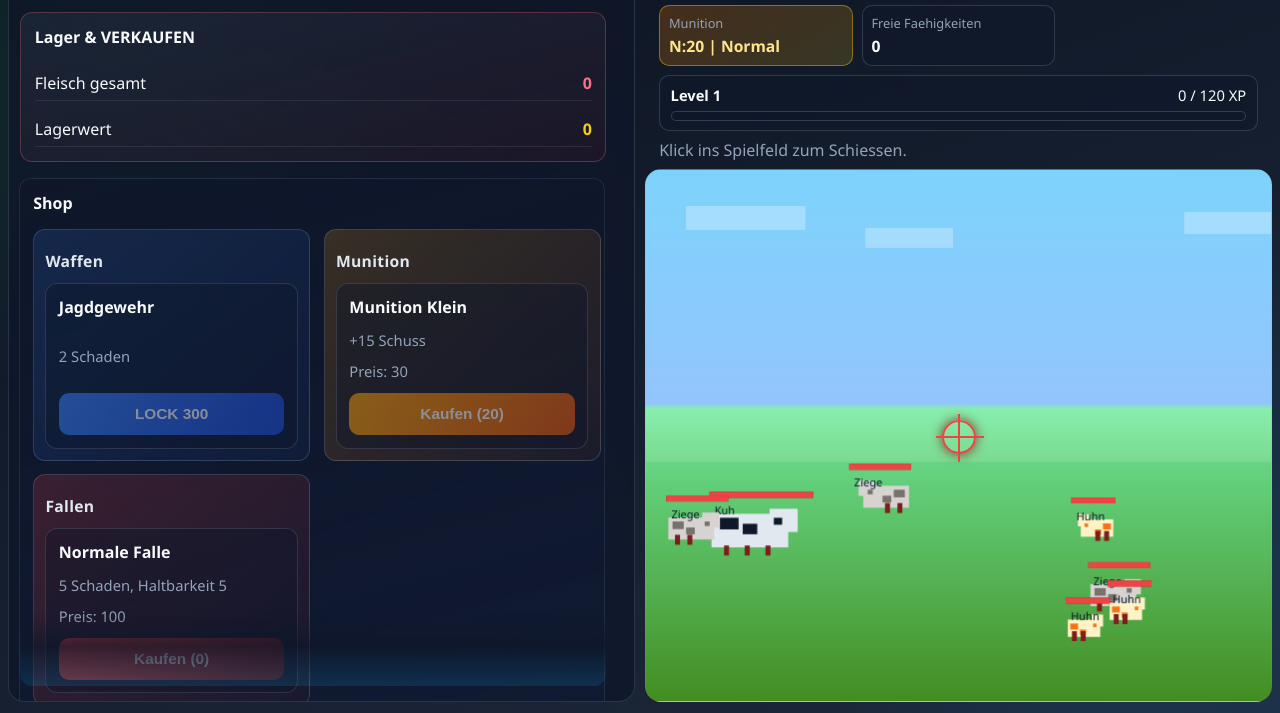
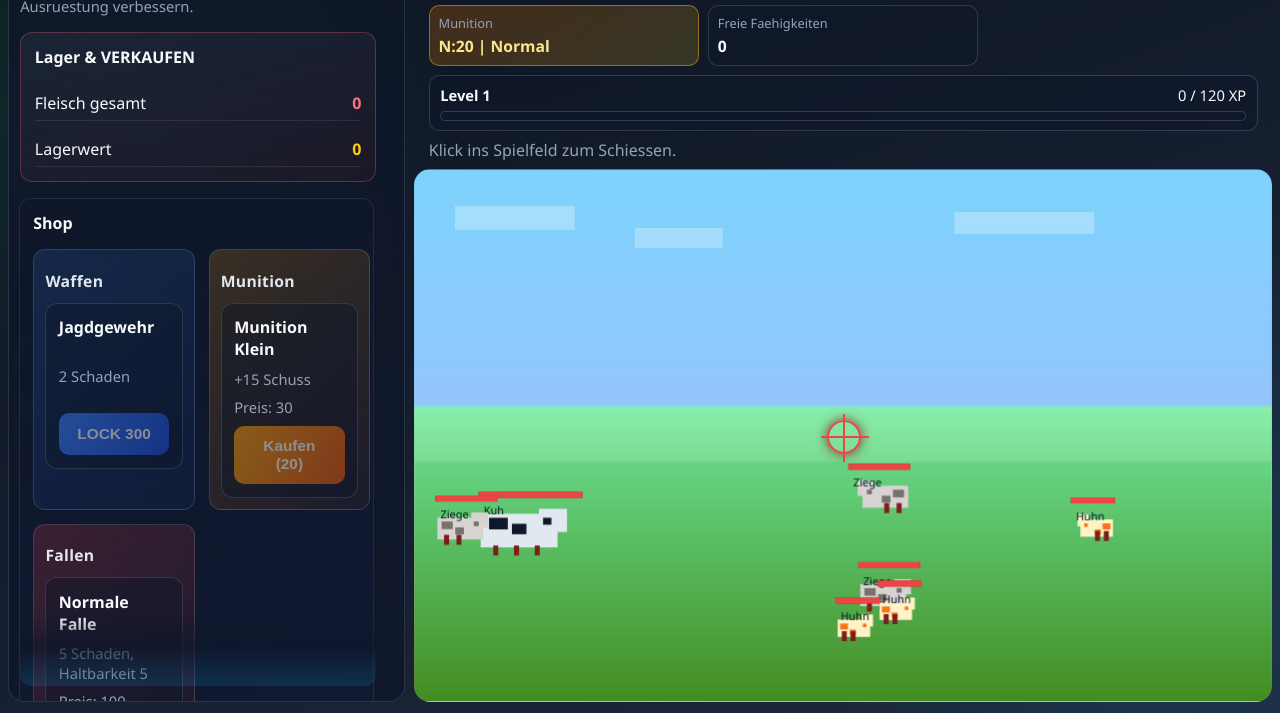
Before and after one commit to paulCPU-1907/Meine-erste-Website, a plain HTML site: page index.html in a window 1280 px wide. Shown: the part 87-800 px from the top of the page. Drawn offline with Linux system fonts and the light colour scheme.

Commit message:
Force touch layout to left-right and bust CSS cache

```diff
--- a/index.html
+++ b/index.html
@@ -4,7 +4,7 @@
     <meta charset="UTF-8" />
     <meta name="viewport" content="width=device-width, initial-scale=1.0" />
     <title>Jagdspiel 2D</title>
-    <link rel="stylesheet" href="styles.css" />
+    <link rel="stylesheet" href="styles.css?v=20260311b" />
   </head>
   <body>
     <main class="app">
--- a/styles.css
+++ b/styles.css
@@ -658,3 +658,21 @@
     grid-template-columns: repeat(3, minmax(0, 1fr));
   }
 }
+
+@media (max-width: 1366px) {
+  body.touch-panels .app {
+    grid-template-columns: minmax(180px, 31vw) 1fr !important;
+    grid-template-rows: 1fr !important;
+    height: 100dvh;
+  }
+
+  body.touch-panels .sidebar {
+    height: 100% !important;
+    max-height: none !important;
+  }
+
+  body.touch-panels .game-shell {
+    height: 100% !important;
+    min-height: 0 !important;
+  }
+}
```
